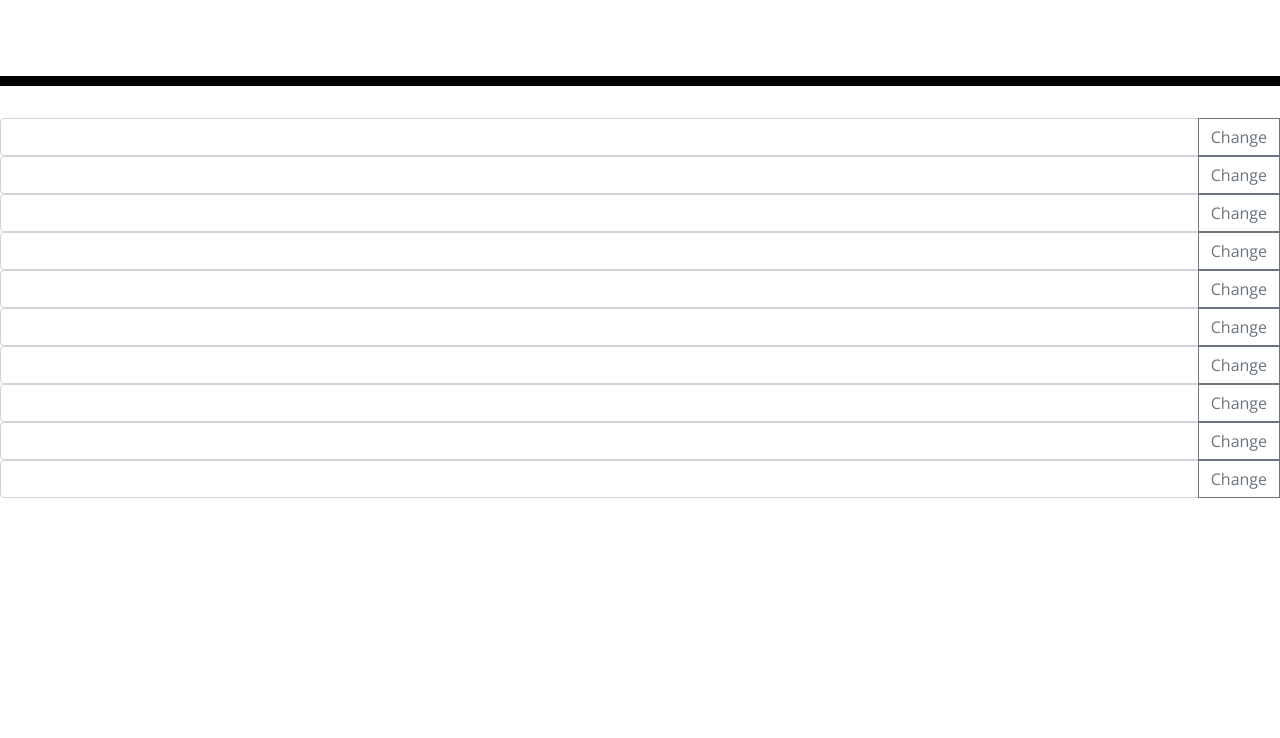
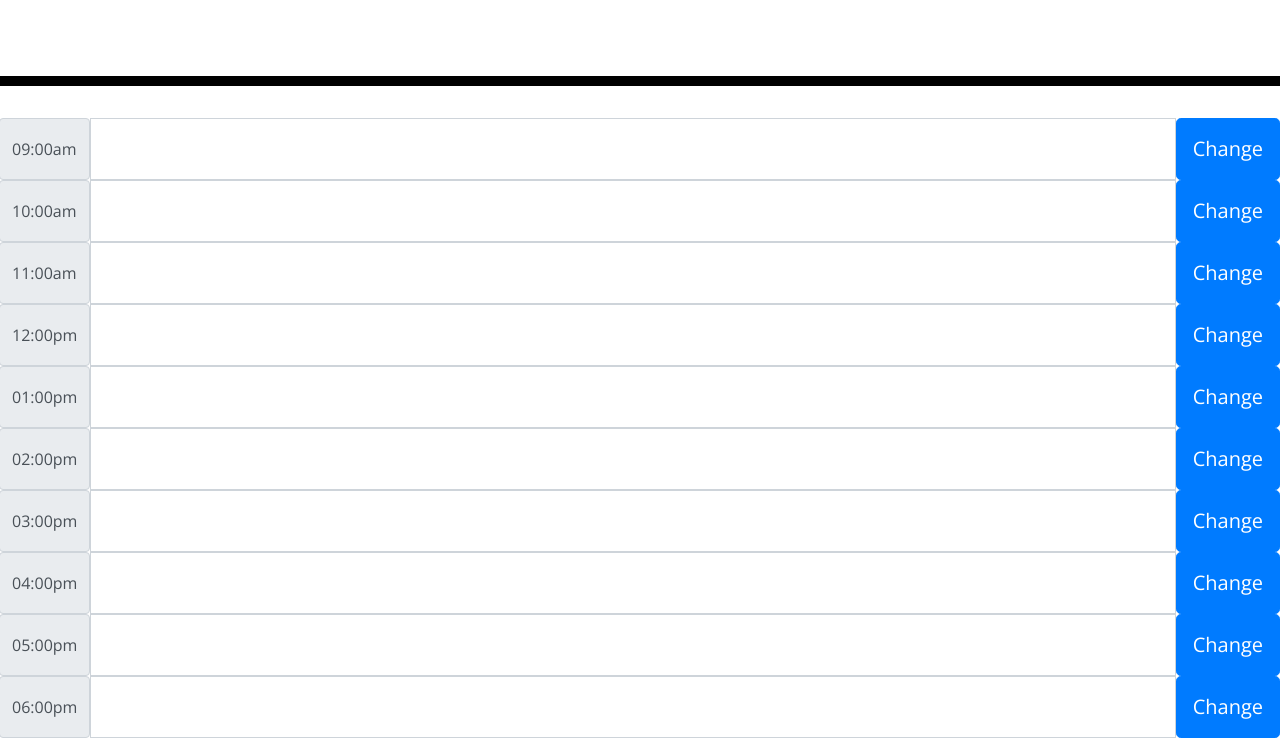
Before and after one commit to IdFightGandhi/Calendar-HW, a plain HTML site: page index.html in a window 1280 px wide. Shown: the part 182-920 px from the top of the page. Before the commit the page ends 800 px from the top, so only its background shows below. Drawn offline with nearby package versions, Linux system fonts and the light colour scheme.

Commit message:
Calendar button layout done, needs css. Javascript started

```diff
--- a/index.html
+++ b/index.html
@@ -30,74 +30,80 @@
     </header>
 
     <div class="input-group">
-      <input type="text" class="form-control" aria-label="Text input with segmented dropdown button">
-      <div class="input-group-append">
-        <button type="button" class="btn btn-outline-secondary">Change</button>
-        </button>
+      <div class="input-group-prepend"></div>
+      <span class="input-group-text" id="basic-addon1">09:00am</span>
+      <textarea class="form-control" aria-label="With textarea"></textarea>
+          <button class="btn btn-primary btn-lg" type="button" id="button-addon2">Change</button>
     </div>
 
     <div class="input-group">
-      <input type="text" class="form-control" aria-label="Text input with segmented dropdown button">
-      <div class="input-group-append">
-        <button type="button" class="btn btn-outline-secondary">Change</button>
-        </button>
+      <div class="input-group-prepend"></div>
+      <span class="input-group-text" id="basic-addon1">10:00am</span>
+      <textarea class="form-control" aria-label="With textarea"></textarea>
+          <button class="btn btn-primary btn-lg" type="button" id="button-addon2">Change</button>
     </div>
 
     <div class="input-group">
-      <input type="text" class="form-control" aria-label="Text input with segmented dropdown button">
-      <div class="input-group-append">
-        <button type="button" class="btn btn-outline-secondary">Change</button>
-        </button>
+      <div class="input-group-prepend"></div>
+      <span class="input-group-text" id="basic-addon1">11:00am</span>
+      <textarea class="form-control" aria-label="With textarea"></textarea>
+          <button class="btn btn-primary btn-lg" type="button" id="button-addon2">Change</button>
     </div>
 
     <div class="input-group">
-      <input type="text" class="form-control" aria-label="Text input with segmented dropdown button">
-      <div class="input-group-append">
-        <button type="button" class="btn btn-outline-secondary">Change</button>
-        </button>
+      <div class="input-group-prepend"></div>
+      <span class="input-group-text" id="basic-addon1">12:00pm</span>
+      <textarea class="form-control" aria-label="With textarea"></textarea>
+          <button class="btn btn-primary btn-lg" type="button" id="button-addon2">Change</button>
     </div>
 
     <div class="input-group">
-      <input type="text" class="form-control" aria-label="Text input with segmented dropdown button">
-      <div class="input-group-append">
-        <button type="button" class="btn btn-outline-secondary">Change</button>
-        </button>
+      <div class="input-group-prepend"></div>
+      <span class="input-group-text" id="basic-addon1">01:00pm</span>
+      <textarea class="form-control" aria-label="With textarea"></textarea>
+          <button class="btn btn-primary btn-lg" type="button" id="button-addon2">Change</button>
     </div>
 
     <div class="input-group">
-      <input type="text" class="form-control" aria-label="Text input with segmented dropdown button">
-      <div class="input-group-append">
-        <button type="button" class="btn btn-outline-secondary">Change</button>
-        </button>
+      <div class="input-group-prepend"></div>
+      <span class="input-group-text" id="basic-addon1">02:00pm</span>
+      <textarea class="form-control" aria-label="With textarea"></textarea>
+          <button class="btn btn-primary btn-lg" type="button" id="button-addon2">Change</button>
     </div>
 
     <div class="input-group">
-      <input type="text" class="form-control" aria-label="Text input with segmented dropdown button">
-      <div class="input-group-append">
-        <button type="button" class="btn btn-outline-secondary">Change</button>
-        </button>
+      <div class="input-group-prepend"></div>
+      <span class="input-group-text" id="basic-addon1">03:00pm</span>
+      <textarea class="form-control" aria-label="With textarea"></textarea>
+          <button class="btn btn-primary btn-lg" type="button" id="button-addon2">Change</button>
     </div>
 
     <div class="input-group">
-      <input type="text" class="form-control" aria-label="Text input with segmented dropdown button">
-      <div class="input-group-append">
-        <button type="button" class="btn btn-outline-secondary">Change</button>
-        </button>
+      <div class="input-group-prepend"></div>
+      <span class="input-group-text" id="basic-addon1">04:00pm</span>
+      <textarea class="form-control" aria-label="With textarea"></textarea>
+          <button class="btn btn-primary btn-lg" type="button" id="button-addon2">Change</button>
     </div>
 
     <div class="input-group">
-      <input type="text" class="form-control" aria-label="Text input with segmented dropdown button">
-      <div class="input-group-append">
-        <button type="button" class="btn btn-outline-secondary">Change</button>
-        </button>
+      <div class="input-group-prepend"></div>
+      <span class="input-group-text" id="basic-addon1">05:00pm</span>
+      <textarea class="form-control" aria-label="With textarea"></textarea>
+          <button class="btn btn-primary btn-lg" type="button" id="button-addon2">Change</button>
     </div>
 
     <div class="input-group">
-      <input type="text" class="form-control" aria-label="Text input with segmented dropdown button">
-      <div class="input-group-append">
-        <button type="button" class="btn btn-outline-secondary">Change</button>
-        </button>
+      <div class="input-group-prepend"></div>
+      <span class="input-group-text" id="basic-addon1">06:00pm</span>
+      <textarea class="form-control" aria-label="With textarea"></textarea>
+          <button class="btn btn-primary btn-lg" type="button" id="button-addon2">Change</button>
     </div>
+
+
+
+
+
+
 
     <script src="https://cdnjs.cloudflare.com/ajax/libs/jquery/3.2.1/jquery.min.js"></script>
     <script src="https://cdnjs.cloudflare.com/ajax/libs/moment.js/2.24.0/moment.min.js"></script>
```
Also changed, not shown: scipt.js (added, +9 -0 lines).
